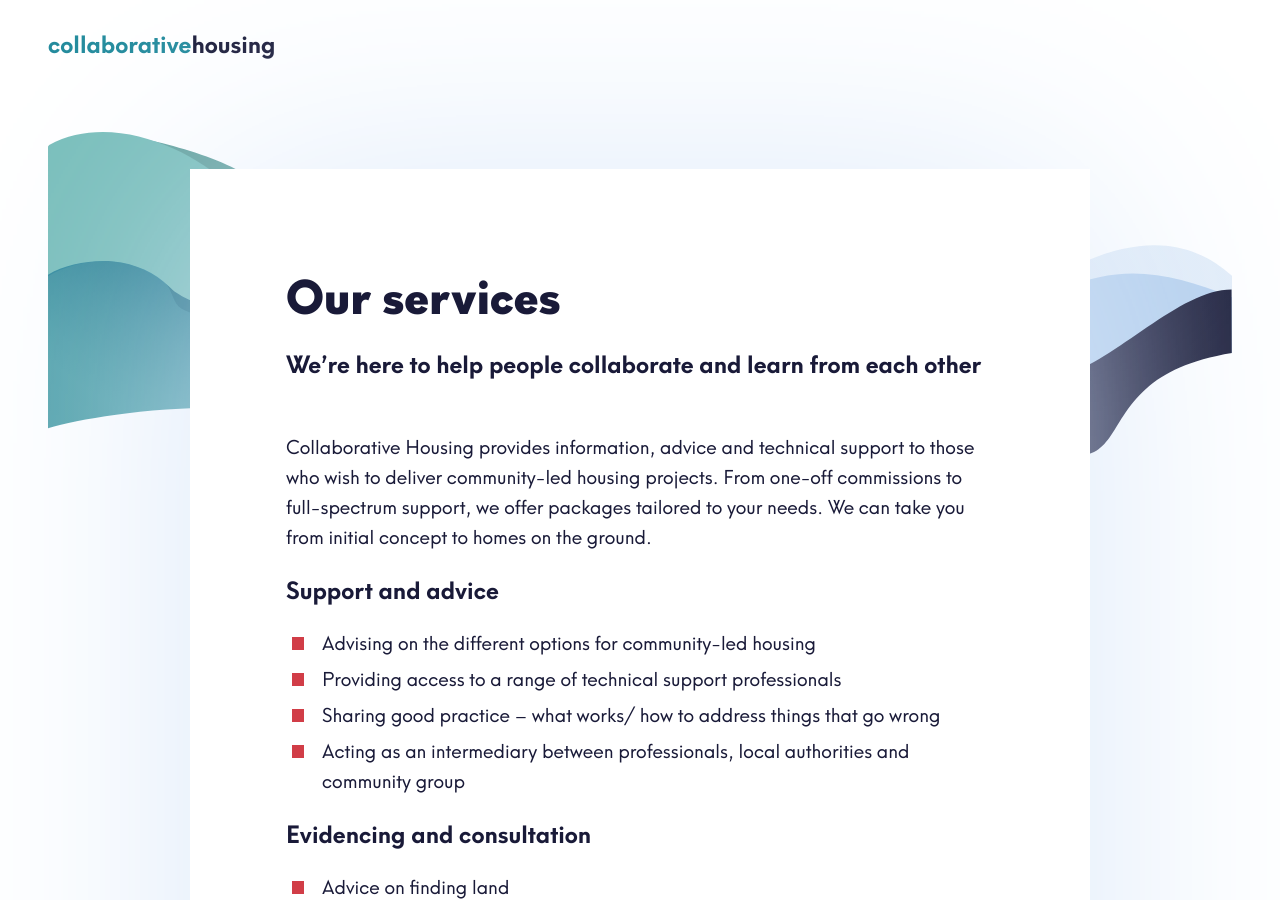
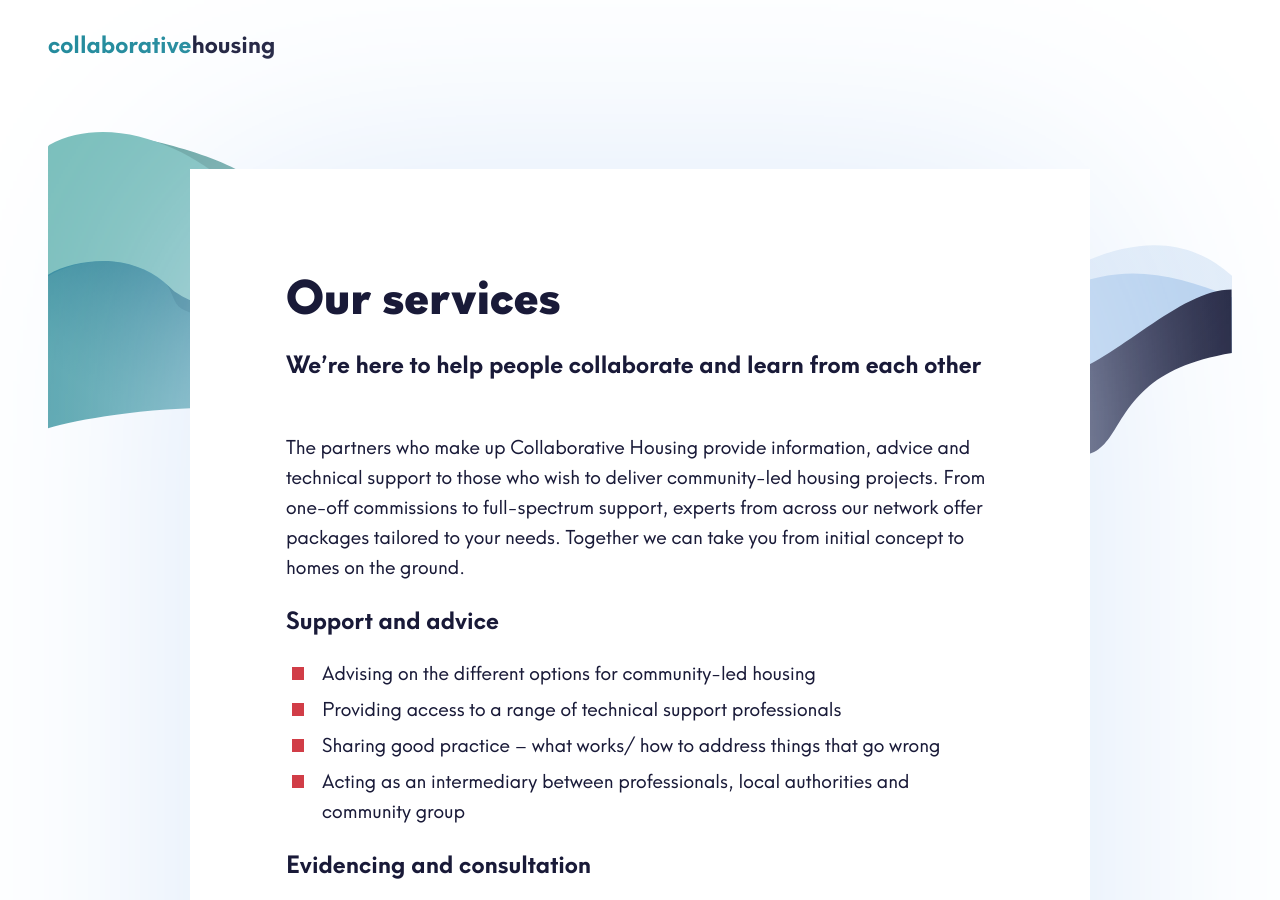
Before and after one commit to johnpuddephatt/collaborativehousing, a Jekyll site: the page built from _pages/services.md, in a window 1280 px wide and 900 px high. Built offline with Jekyll 4.4.1, drawn with Linux system fonts in a browser that asks for light colours.

Commit message:
Update from Forestry.io - Updated services.md

```diff
--- a/_pages/services.md
+++ b/_pages/services.md
@@ -4,7 +4,7 @@ title: Our services
 subtitle: We’re here to help people collaborate and learn from each other
 
 ---
-Collaborative Housing provides information, advice and technical support to those who wish to deliver community-led housing projects. From one-off commissions to full-spectrum support, we offer packages tailored to your needs. We can take you from initial concept to homes on the ground.
+The partners who make up Collaborative Housing provide information, advice and technical support to those who wish to deliver community-led housing projects. From one-off commissions to full-spectrum support, experts from across our network offer packages tailored to your needs. Together we can take you from initial concept to homes on the ground.
 
 ### Support and advice
 
```
